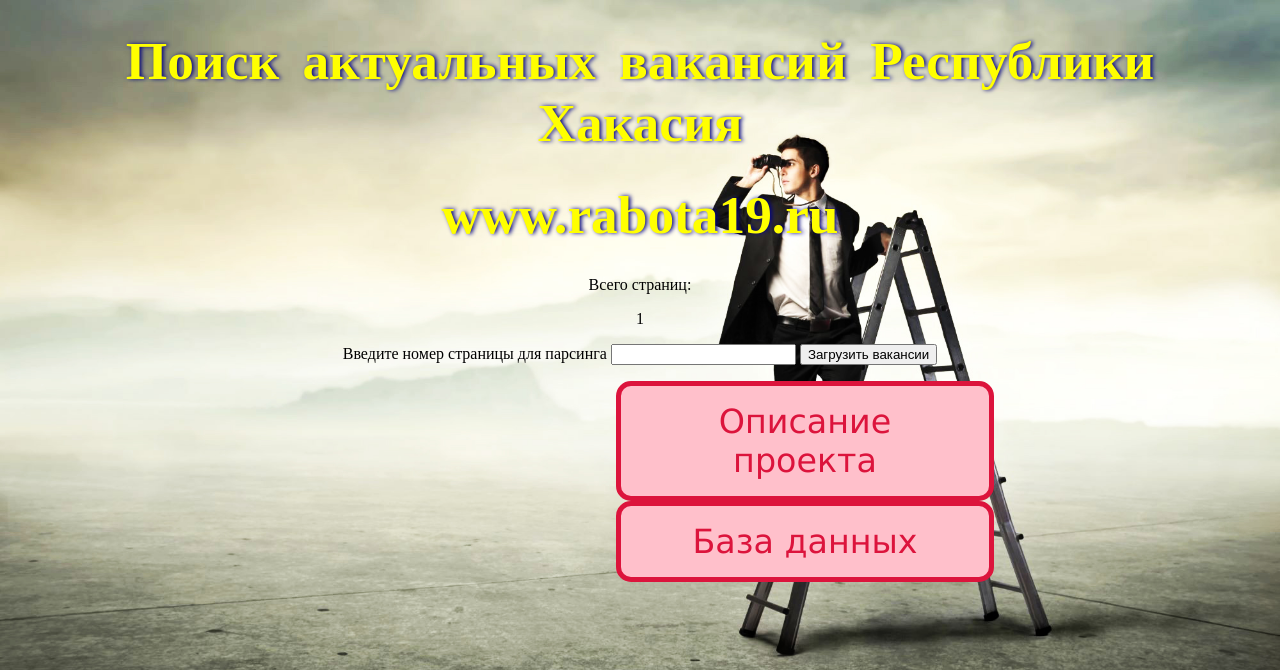
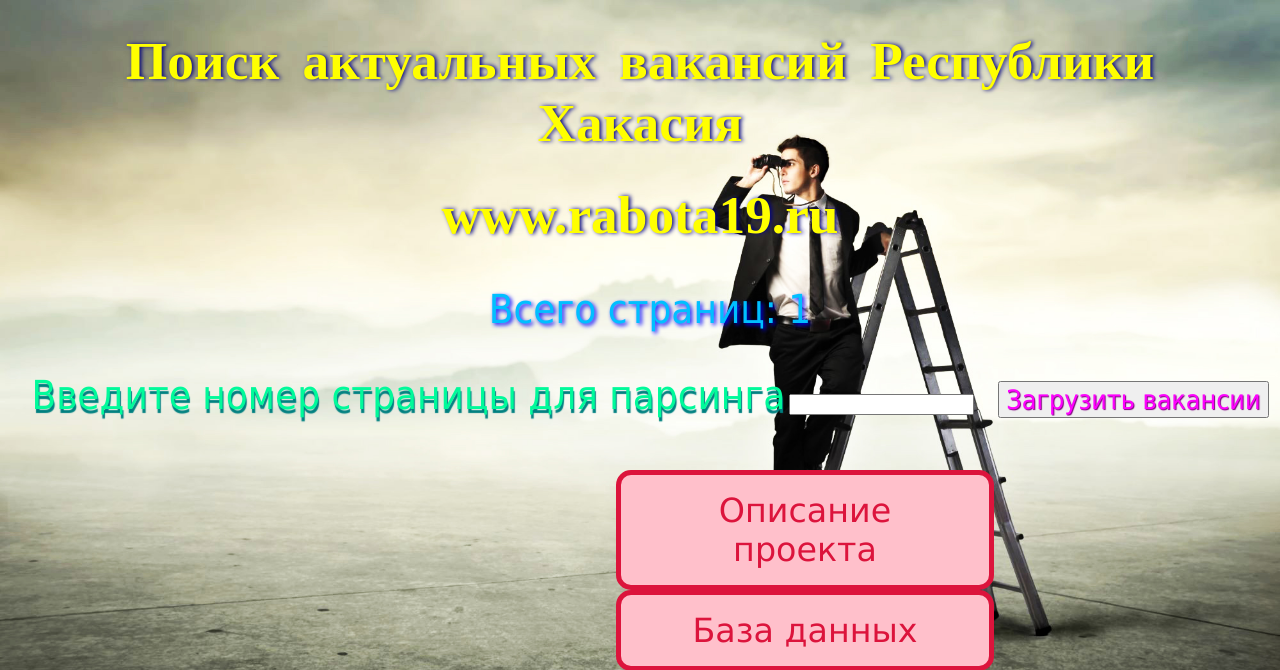
Before and after one commit to Lirikman/Python_lesson_17_1, a Flask app: template templates/parsing.html in a window 1280 px wide. Shown: the top 670 px of the page. Run offline with Flask 3, Linux system fonts and the light colour scheme; the template is opened without the code that fills it: most values are stand-ins (such as "Sample title", 1, 10 or a date in 2020).

Commit message:
parsing rabota19.ru

```diff
--- a/main.py
+++ b/main.py
@@ -15,7 +15,7 @@ id INTEGER PRIMARY KEY,
 vac TEXT NOT NULL,
 text TEXT,
 salary INTEGER,
-contacts INTEGER,
+contacts TEXT,
 url TEXT NOT NULL
 )
 ''')
@@ -32,6 +32,13 @@ def del_bd(vac_id):
     connect.close()
 
 
+
+# Вывод всех данных
+#connect = sqlite3.connect('my_base.db')
+#cur = connect.cursor()
+#all_vac = cur.fetchall()
+
+
 @app.route('/')
 @app.route('/index.html')
 def index():
@@ -40,10 +47,10 @@ def index():
 
 @app.route('/parsing.html', methods=['POST', 'GET'])
 def parsing():
-    if request.method == 'POST':
+    if request.method == 'GET':
         headers = {"User-Agent": "Mozilla/5.0 (Windows NT 6.1; Win64; x64; rv:47.0) Gecko/20100101 Firefox/47.0"}
         # Всего страниц
-        url = 'https://rabota19.ru/vacancy/search/?&page=1'
+        url = 'https://rabota19.ru/vacancy/search/?search_activity=&search_salary='
         response = requests.get(url, headers=headers)
         soup = BeautifulSoup(response.text, 'lxml')
         page = soup.find_all('a', class_='page')
@@ -62,7 +69,6 @@ def resume():
 def vac():
     if request.method == 'POST':
         headers = {"User-Agent": "Mozilla/5.0 (Windows NT 6.1; Win64; x64; rv:47.0) Gecko/20100101 Firefox/47.0"}
-
         # Список всех ссылок на вакансии
         list_url = []
         count = request.form['number']
@@ -72,8 +78,8 @@ def vac():
         data = soup.find_all('div', class_='title14 strong')
         for i in data:
             list_url.append('https://rabota19.ru' + i.find("a").get('href'))
-
-            # Информация о вакансии
+        print(list_url)
+        # Информация о вакансии
         for card_url in list_url:
             response = requests.get(card_url, headers=headers)
             sleep(1)
@@ -81,7 +87,14 @@ def vac():
             data = soup.find('div', class_='main-content')
             try:
                 name = data.find("h1", class_='red').text.strip()
-                salary = data.find('div', class_='title14').text.replace("от", "").replace('до', ' -').strip()
+                tmp_sal = data.find('div', class_='title14').text.strip()
+                if tmp_sal is not None:
+                    if tmp_sal.startswith('от'):
+                        salary = data.find('div', class_='title14').text.replace("от", "").replace('до', ' -').strip()
+                    else:
+                        salary = ''
+                else:
+                    salary = ''
                 description = ''
                 tmp_des_1 = data.find_all('div')[4].text.strip()
                 if tmp_des_1 is not None:
@@ -103,26 +116,22 @@ def vac():
                     phone = tmp_1
                 else:
                     phone = data.find_all('div', class_='margin3')[2].text.strip()
-                    #               print(name + '\n' + salary + '\n' + description + phone + '\n' + card_url + '\n\n'
-
-                    # Добавление информации в БД
+                print(name + '\n' + salary + '\n' + description + phone + '\n' + card_url + '\n\n')
+                # Добавление информации в БД
                 connect = sqlite3.connect('my_base.db')
                 cur = connect.cursor()
-                cur.execute('INSERT INTO Vacancies (vac, text, salary, contacts, url) VALUES (?, ?, ?, ?)',
-                            (name, description, salary, phone, url))
-                try:
-                    connect.commit()
-                    connect.close()
-                except:
-                    connect.rollback()
-                    return 'Ошибка добавления в БД. Попробуйте снова'
+                cur.execute('INSERT INTO Vacancies (vac, text, salary, contacts, url) VALUES (?, ?, ?, ?, ?)',
+                            (name, description, salary, phone, card_url))
+                connect.commit()
+                connect.close()
+#                print(name + '\n' + salary + '\n' + description + phone + '\n' + card_url + '\n\n')
             except:
-                continue
+                return "Ошибка получения информации"
     else:
         connect = sqlite3.connect('my_base.db')
         cur = connect.cursor()
         all_vac = cur.fetchall()
-        return render_template('/vacancies.html')
+        return render_template('/vacancies.html', all_vac=all_vac)
 
 
 if __name__ == '__main__':
--- a/static/css/parsing.css
+++ b/static/css/parsing.css
@@ -35,3 +35,27 @@ body{
     border: 5px solid;
     margin-left: 350px;
     }
+
+.page{
+    color: #00BFFF;
+    font-size: 30pt;
+    text-shadow: 2px 2px 4px #0000FF;
+    font-family: tahoma, "Times New Roman", serif;
+    margin-left: 20px;
+    }
+
+.change_str{
+    color: #00FA9A;
+    font-size: 30pt;
+    text-shadow: 1px 4px 1px #008080;
+    font-family: tahoma, "Times New Roman", serif;
+    margin-left: 20px;
+    }
+
+.search{
+    color: #FF00FF;
+    font-size: 20pt;
+    text-shadow: 1px 1px 1px #800080;
+    font-family: tahoma, "Times New Roman", serif;
+    margin-left: 20px;
+    }
--- a/templates/parsing.html
+++ b/templates/parsing.html
@@ -9,14 +9,15 @@
 <h1 class="title">Поиск актуальных вакансий Республики Хакасия</h1>
 <h2 class="title">www.rabota19.ru</h2>
 <div>
-    <p>Всего страниц:</p> <p>{{all_page}}</p>
+    <p class="page">Всего страниц: {{all_page}}</p>
 </div>
 <form action="/vacancies.html" target="_blank" method="post">
     <p>
-        <label>Введите номер страницы для парсинга</label>
+        <label class="change_str">Введите номер страницы для парсинга</label>
         <input type="number" name="number">
-        <input type="submit" value="Загрузить вакансии">
+        <input class="search" align="center" type="submit" value="Загрузить вакансии">
     </p>
+    <br><br>
 </form>
 <a class="btn" align="center" href="/index.html">Описание проекта</a>
 <a class="btn" align="center" href="/base.html">База данных</a>
```
Also changed, not shown: my_base.db (deleted).
